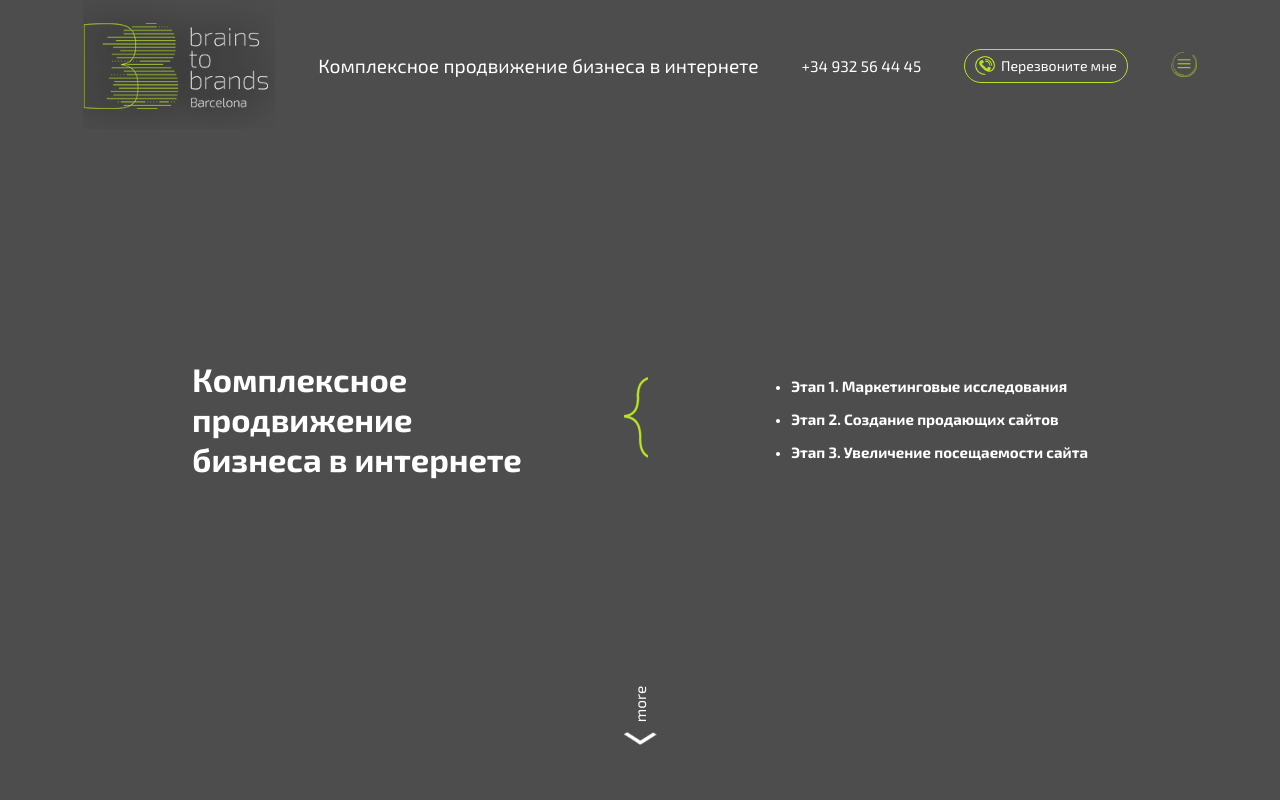
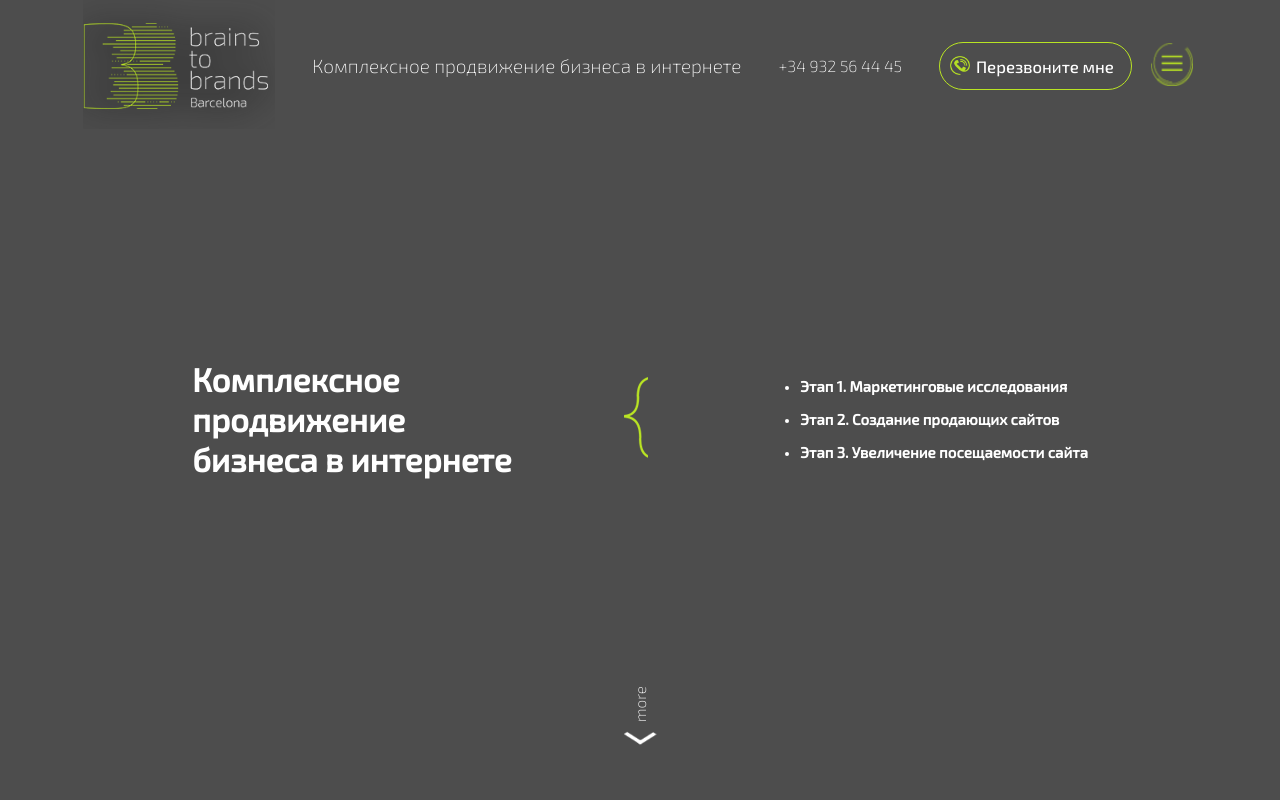
Before and after one commit to AndriyOda/AndriyOda.github.io, a PHP site: page / in a window 1280 px wide. Run offline with PHP 8.4, Linux system fonts and the light colour scheme.

Commit message:
Initial commit

```diff
--- a/css/style.css
+++ b/css/style.css
@@ -10,6 +10,7 @@
 	margin: 0;
 	padding: 0;
 	font-family: 'Exo 2', sans-serif;
+	font-weight: 200;
 }
 
 #screen-1{
@@ -48,21 +49,23 @@
 .wrepper__header{
 	align-items: center;
 	-ms-align-items: center;
-	justify-content: space-between;
 }
 
 .wrepper__header_logo img{
 	width: 15rem;
+	margin-right: 2.9rem;
 }
 
 .wrepper__header_tag{
-	font-size: 1.5rem;
+	font-size: 1.49rem;
 	color: #fff;
+	margin-right: 2.9rem;
 }
 
 .wrepper__header_number{
-	font-size: 1.2rem;
+	font-size: 1.25rem;
 	color: #fff;
+	margin-right: 2.9rem;
 }
 
 .wrepper__header_button{
@@ -75,6 +78,7 @@
 	padding-right: .8rem;
 	padding-top: .5rem;
 	padding-bottom: .5rem;
+	margin-right: 1.5rem;
 }
 
 .wrepper__header_button img{
@@ -83,15 +87,16 @@
 }
 
 .wrepper__header_button_text{
-	font-size: 1.1rem;
+	font-size: 1.3rem;
 	font-weight: 400;
 	color: #fff;
 	margin-left: .5rem;
+	margin: 0.5rem;
 }
 
 .wrepper__header_burger img{
-	width: 2rem;
-	height: 2rem;
+	width: 3.3rem;
+	height: 3.3rem;
 }
 
 .screen-1__content{
--- a/index.html
+++ b/index.html
@@ -4,7 +4,7 @@
 	<meta charset="UTF-8">
 	<title>Document</title>
 	<link rel="stylesheet" href="css/style.css">
-	<link href="https://fonts.googleapis.com/css?family=Exo+2:100,100i,200,200i,300,300i,400,400i,500,500i,600,600i,700,700i,800,800i,900,900i" rel="stylesheet">
+	<link href="https://fonts.googleapis.com/css?family=Exo+2:100,100i,200,200i,500" rel="stylesheet">
 </head>
 <body>
 
@@ -56,5 +56,7 @@
 		</div><!--/.wrepper-->
 	</section>
 
+	<script>document.write('<script src="http://' + (location.host || 'localhost').split(':')[0] + ':35729/livereload.js?snipver=1"></' + 'script>')</script>
+
 </body>
 </html>
```
Also changed, not shown: 1 other file.
